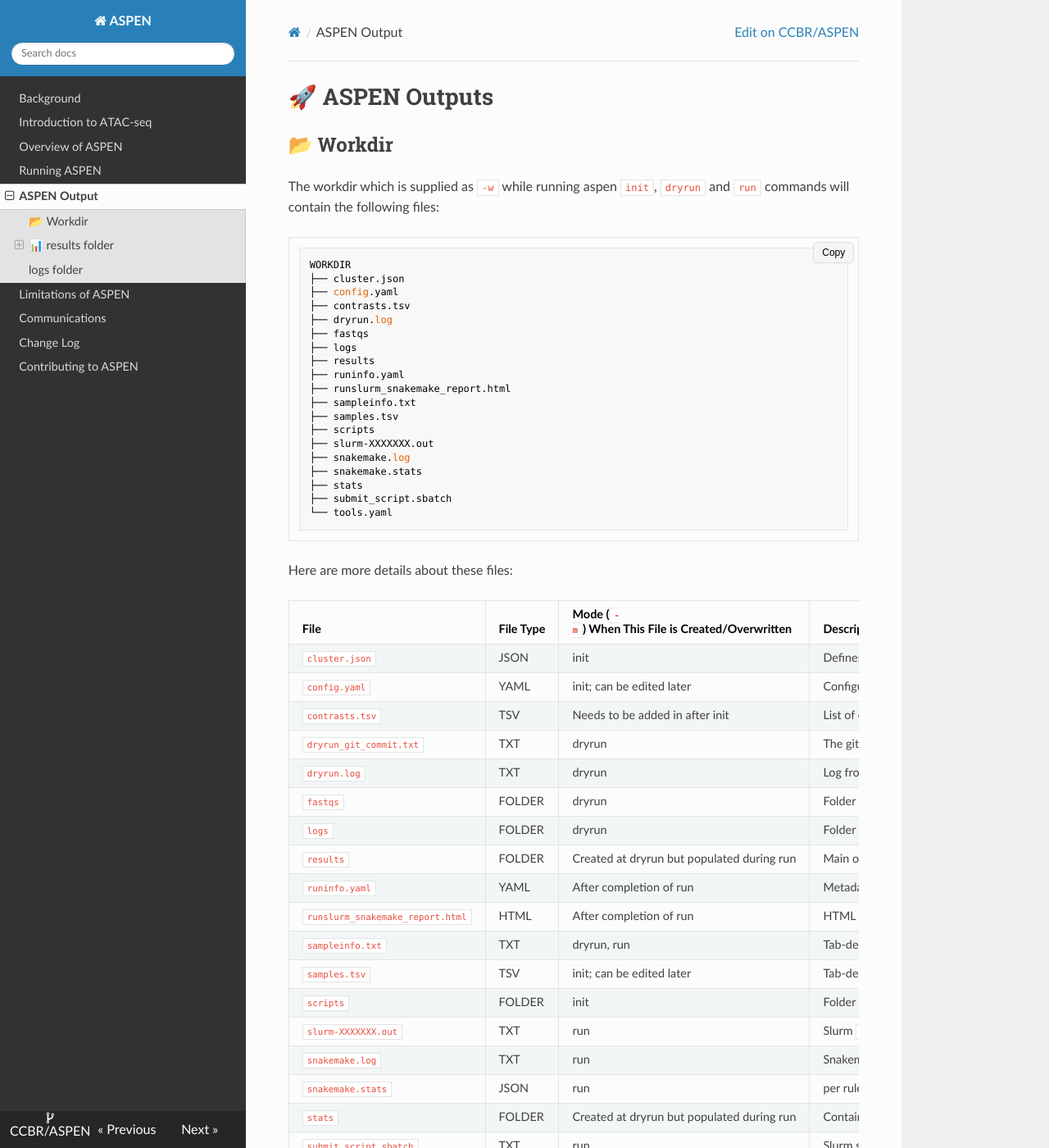
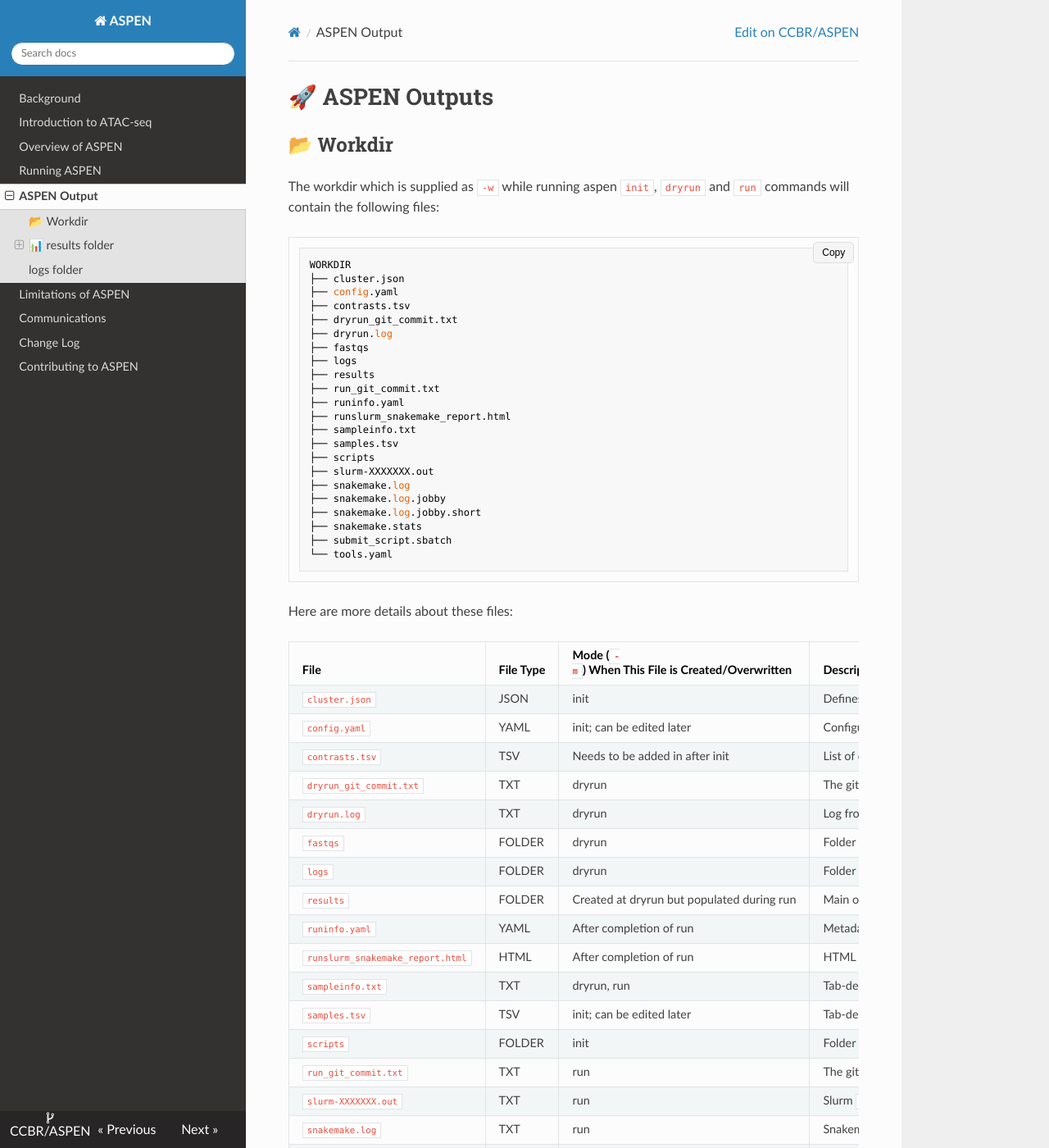
Before and after one commit to abcsFrederick/ASPEN, an MkDocs documentation site: the page built from docs/outputs.md, in a window 1280 px wide and 1400 px high. Shown: the whole window at 82% size. Built offline with MkDocs 1.6.1, drawn with Linux system fonts in a browser that asks for light colours; nearby versions of some CDN libraries.

Commit message:
docs: update outputs.md with new log and metadata files: - Added dryrun_git_commit.txt and run_git_commit.txt to the output file list and table. - Documented snakemake.log.jobby and snakemake.log.jobby.short as additional log outputs. - Expanded description of logs folder to reflect storage of older runinfo.yaml and snakemake.stats files. - Removed obsolete stats folder reference.

````diff
--- a/docs/outputs.md
+++ b/docs/outputs.md
@@ -9,10 +9,12 @@
 ├── cluster.json
 ├── config.yaml
 ├── contrasts.tsv
+├── dryrun_git_commit.txt
 ├── dryrun.log
 ├── fastqs
 ├── logs
 ├── results
+├── run_git_commit.txt
 ├── runinfo.yaml
 ├── runslurm_snakemake_report.html
 ├── sampleinfo.txt
@@ -20,8 +22,9 @@
 ├── scripts
 ├── slurm-XXXXXXX.out
 ├── snakemake.log
+├── snakemake.log.jobby
+├── snakemake.log.jobby.short
 ├── snakemake.stats
-├── stats
 ├── submit_script.sbatch
 └── tools.yaml
 ```
@@ -36,17 +39,17 @@
 | `dryrun_git_commit.txt`          | TXT           | dryrun                                                | The git commit hash of the version of ASPEN used at dryrun                                                                                                            |
 | `dryrun.log`                     | TXT           | dryrun                                                | Log from `-m=dryrun`                                                                                                                                                  |
 | `fastqs`                         | FOLDER        | dryrun                                                | Folder containing symlinks to raw data                                                                                                                                |
-| `logs`                           | FOLDER        | dryrun                                                | Folder containing all logs including Slurm `.out` and `.err` files                                                                                                    |
+| `logs`                           | FOLDER        | dryrun                                                | Folder containing all logs including Slurm `.out` and `.err` files. Also contains older timestamped `runinfo.yaml` and `snakemake.stats` files.                                                                                                    |
 | `results`                        | FOLDER        | Created at dryrun but populated during run            | Main outputs folder                                                                                                                                                   |
 | `runinfo.yaml`                   | YAML          | After completion of run                               | Metadata about the run executor, etc.                                                                                                                                 |
 | `runslurm_snakemake_report.html` | HTML          | After completion of run                               | HTML report including DAG and resource utilization                                                                                                                    |
 | `sampleinfo.txt`                 | TXT           | dryrun, run                                           | Tab-delimited mappings between `replicateNames` and `sampleNames`                                                                                                     |
 | `samples.tsv`                    | TSV           | init; can be edited later                             | Tab-delimited manifest with `replicateName`, `sampleName`, `path_to_R1_fastq`, `path_to_R2_fastq`. This file has a header.                                            |
 | `scripts`                        | FOLDER        | init                                                  | Folder keeps local copy of scripts called by various rules                                                                                                            |
+| `run_git_commit.txt`          | TXT           | run                                                | The git commit hash of the version of ASPEN used at run                                                                                                            |
 | `slurm-XXXXXXX.out`              | TXT           | run                                                   | Slurm `.out` file for the master job                                                                                                                                  |
 | `snakemake.log`                  | TXT           | run                                                   | Snakemake `.log` file for the master job; older copies timestamped and moved into `logs` folder                                                                       |
 | `snakemake.stats`                | JSON          | run                                                   | per rule runtime stats                                                                                                                                                |
-| `stats`                          | FOLDER        | Created at dryrun but populated during run            | Contains older timestamped `runinfo.yaml` and `snakemake.stats` files                                                                                                 |
 | `submit_script.sbatch`           | TXT           | run                                                   | Slurm script to kickstart the main Snakemake job                                                                                                                      |
 | `tools.yaml`                     | YAML          | run                                                   | YAML containing the version of tools used in the pipeline (obsolete; was used to load specific module versions prior to moving over to Docker/Singularity containers) |
 
````
